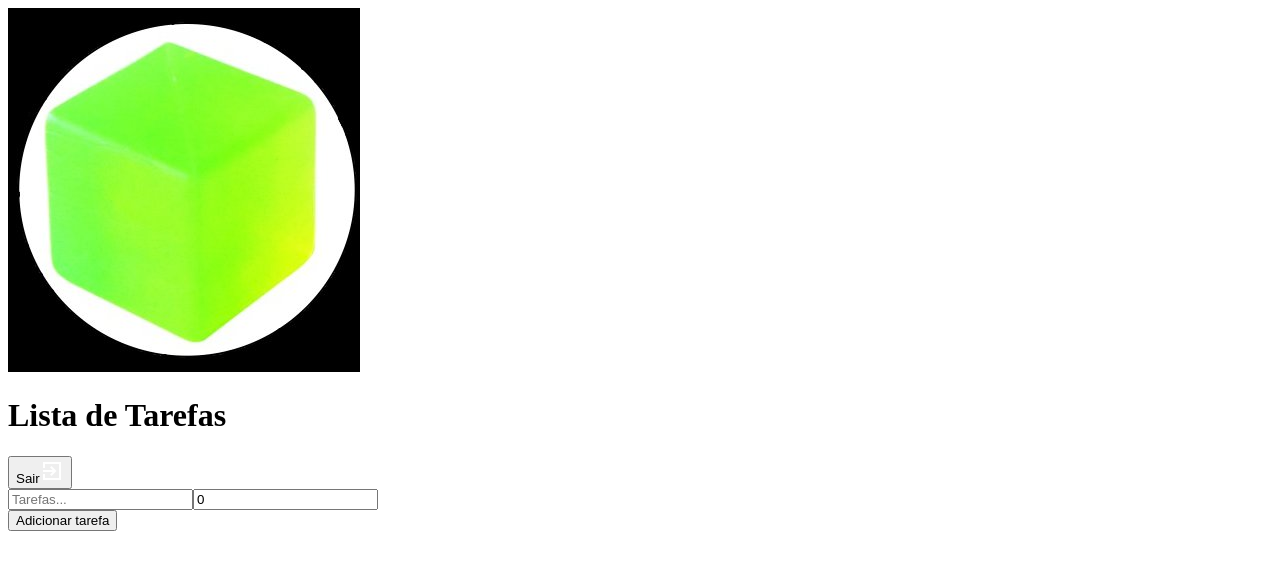
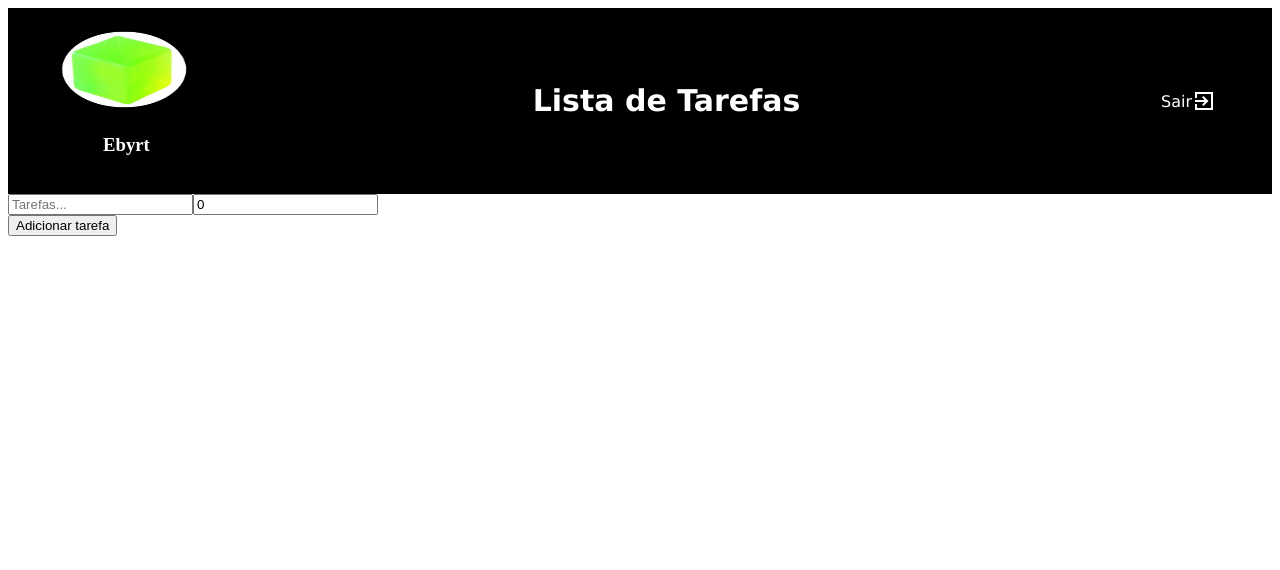
Before and after one commit to MilleneGalettiAcosta/Desafio-Trybe-Ebyrt, a React (Create React App) app in the folder app/frontend/: page /task in a window 1280 px wide. Shown: the top 570 px of the page. Built offline with nearby package versions, Linux system fonts and the light colour scheme.

Commit message:
Feat: Adiciona css do header

```diff
--- a/app/frontend/src/components/Header.tsx
+++ b/app/frontend/src/components/Header.tsx
@@ -1,6 +1,7 @@
 import React from 'react';
 import { useNavigate } from 'react-router-dom';
 import { exit , cube } from '../images/index';
+import '../styles/Header.css';
 
 interface IHeaderProps {
   page: string;
@@ -17,11 +18,13 @@ const Header: React.FC<IHeaderProps> = ({ page}: IHeaderProps) => {
 
   return (
     <header className="header">
-      <div>
+      <div className="logo">
         <img src={ cube } alt="cubo verde" />
+        <h3>Ebyrt</h3>
       </div>
       <h1>{ page }</h1>
       <button
+            className="btn"
             type="button"
             onClick={ () => logout() }
           >
--- a/app/frontend/src/styles/Header.css
+++ b/app/frontend/src/styles/Header.css
@@ -0,0 +1,66 @@
+.header {
+  align-items: center;
+  background: #000;
+  bottom: 2.33%;
+  display: flex;
+  justify-content: space-between;
+  left: 0%;
+  padding: 20px 50px;
+  right: 0%;
+  top: -2.33%;
+}
+
+.logo {
+  justify-content: flex-start;
+}
+
+.logo img {
+  height: 83px;
+  left: 110px;
+  top: 20px;
+  width: 130px;
+}
+
+.header h1 {
+  align-items: center;
+  color: white;
+  display: flex;
+  flex-grow: 2;
+  font-family: Verdana , Tahoma , sans-serif;
+  font-size: 30px;
+  font-style: normal;
+  justify-content: center;
+  line-height: 36px;
+  text-align: center;
+}
+
+.header h3 {
+  color:white;
+  margin-left: 45px;
+}
+
+.btn {
+  align-items: center;
+  display: flex;
+  justify-content: flex-end;
+}
+
+.btn {
+  align-items: center;
+  background: none;
+  border: none;
+  color: white;
+  cursor: pointer;
+  display: flex;
+  font-family: Verdana , Tahoma , sans-serif;
+  font-size: 16px;
+  font-style: normal;
+  line-height: 19px;
+  margin-left: 10px;
+}
+
+.header div button img {
+  height: 24px;
+  margin-left: 5px;
+  width: 24px;
+}
```
